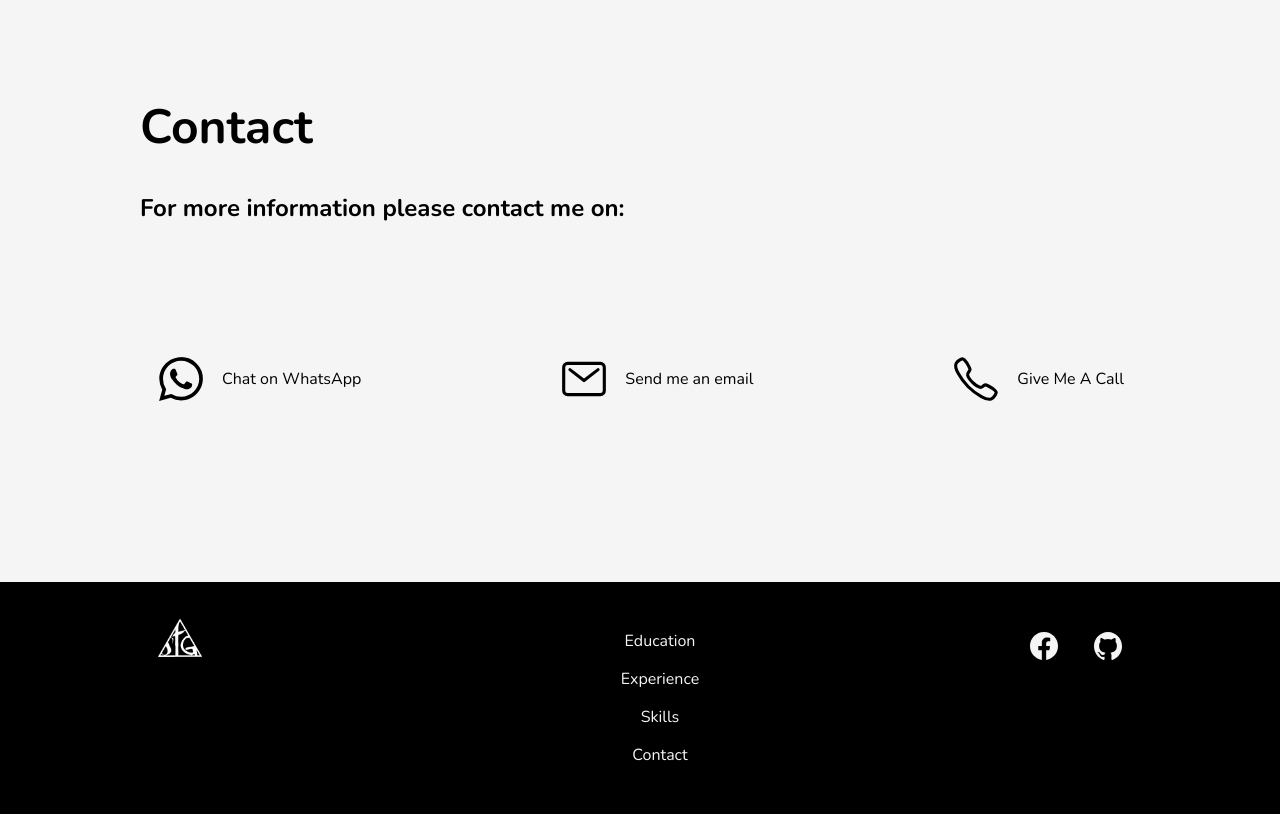
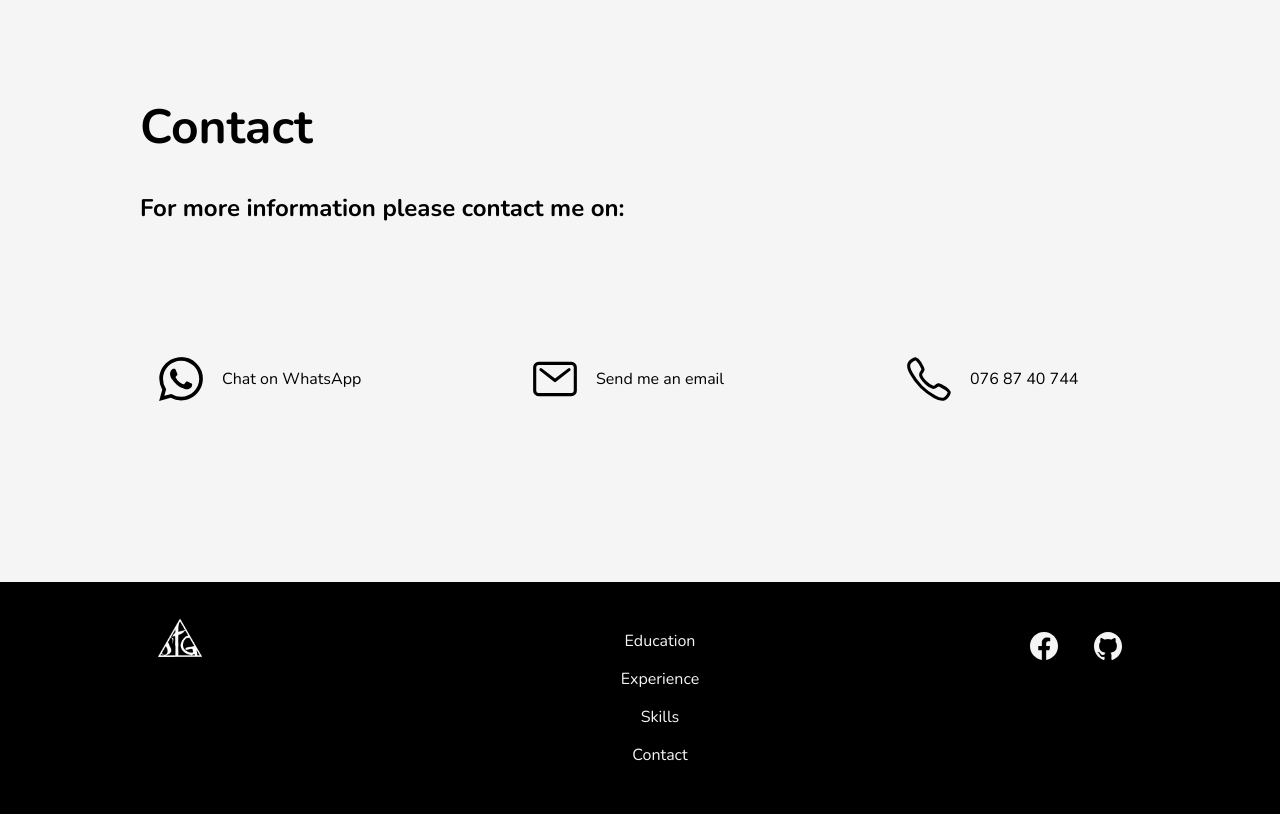
Before and after one commit to StefanGrobler78/htmlportfolio, a plain HTML site: page index.html in a window 1280 px wide. Shown: the part 4154-4968 px from the top of the page. Drawn offline with nearby package versions, Linux system fonts and the light colour scheme.

Commit message:
Set Fixed Width on contact cards

```diff
--- a/css/style.css
+++ b/css/style.css
@@ -229,6 +229,7 @@ section{
     gap: 1rem;
     padding: 1rem;
     text-align: center;
+    min-width: 220px;
 }
 .contact__whatsapp_svg{
     max-width: 50px;
--- a/index.html
+++ b/index.html
@@ -454,12 +454,10 @@
                             <p class="contact__text">Send me an email</p>
                         </div>
                     </a>
-                    <a aria-label="Send an Email" href="mailto:stefangrobler78@gmail.com" target="_blank" rel="noopener noreferrer">
-                        <div class="contact__card">
-                            <img src="./assets/images/call-outline.svg" alt="Send Mail" class="contact__mail_svg">
-                            <p class="contact__text">Give Me A Call</p>
-                        </div>
-                    </a>
+                    <div class="contact__card">
+                        <img src="./assets/images/call-outline.svg" alt="Send Mail" class="contact__mail_svg">
+                        <p class="contact__text">076 87 40 744</p>
+                    </div>
 
             </div>
         </section>
```
